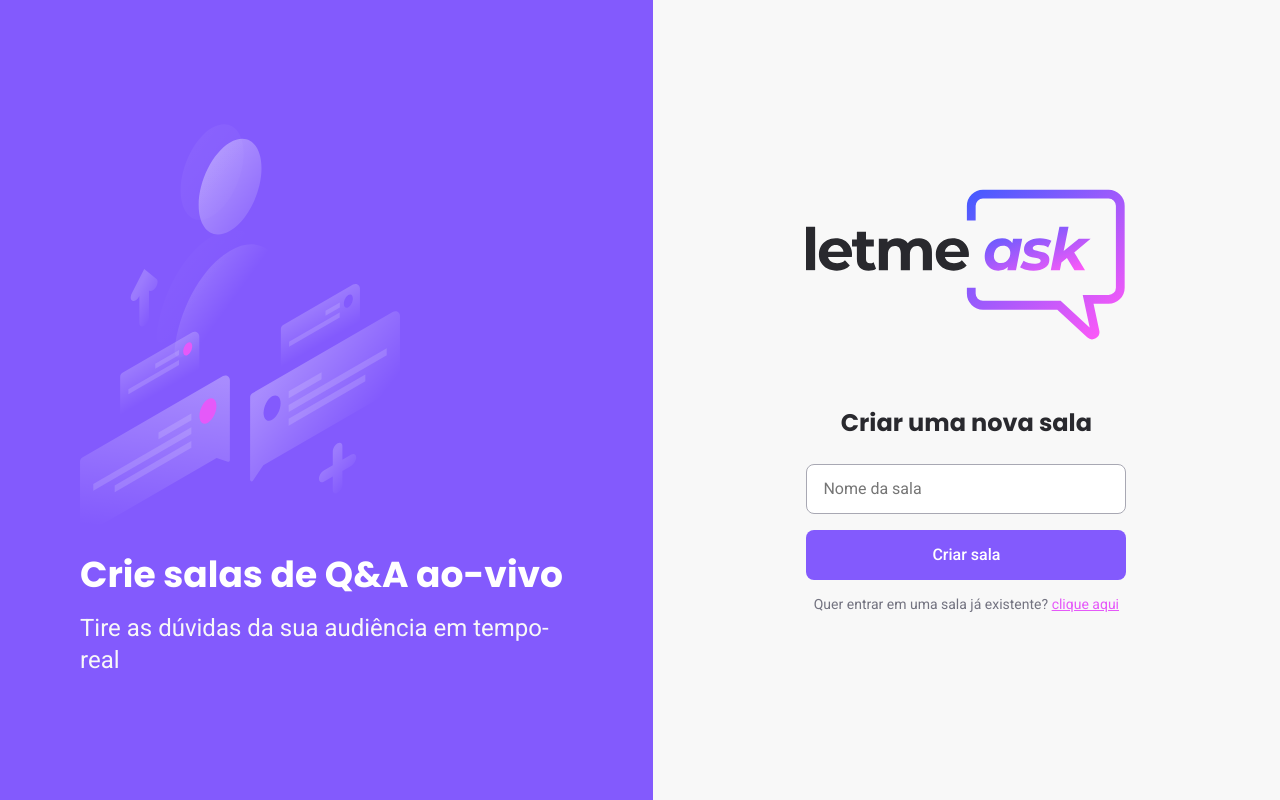
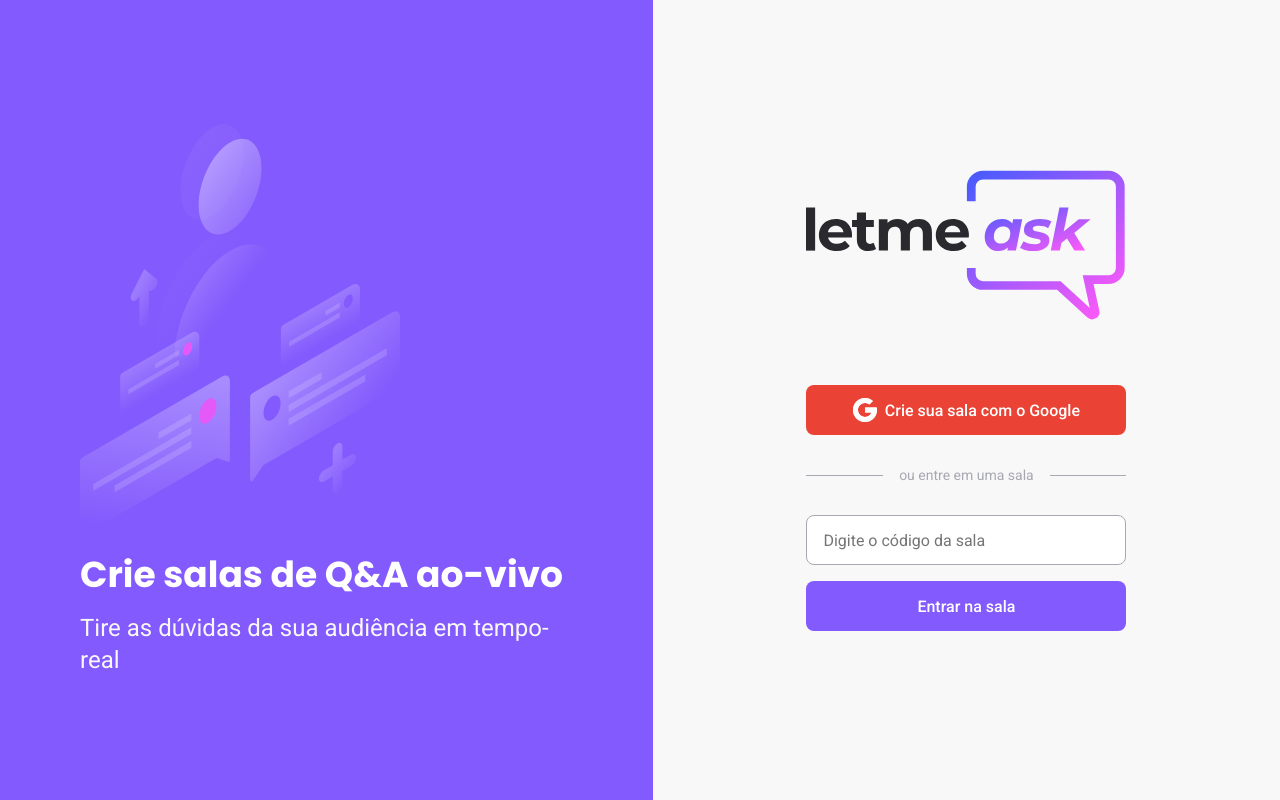
Before and after one commit to pedroGermano/letmeask, a React (Create React App) app: page / in a window 1280 px wide. Built offline with nearby package versions, Linux system fonts and the light colour scheme.

Commit message:
FIX: bug with react-router-dom

```diff
--- a/package.json
+++ b/package.json
@@ -13,6 +13,7 @@
     "node-sass": "^9.0.0",
     "react": "^18.2.0",
     "react-dom": "^18.2.0",
+    "react-router-dom": "^5.2.0",
     "react-scripts": "5.0.1",
     "typescript": "^4.9.5",
     "web-vitals": "^2.1.4"
@@ -40,5 +41,8 @@
       "last 1 firefox version",
       "last 1 safari version"
     ]
+  },
+  "devDependencies": {
+    "@types/react-router-dom": "^5.3.3"
   }
 }
--- a/src/App.tsx
+++ b/src/App.tsx
@@ -1,11 +1,16 @@
-// import { Home } from "./pages/Home";
+import { BrowserRouter, Switch , Route } from "react-router-dom";
 
+import { Home } from "./pages/Home";
 import { NewRoom } from "./pages/NewRoom";
 
 function App() {
   return (
-    // <Home />
-    <NewRoom />
+    <BrowserRouter>
+      <Switch>
+        <Route path="/" exact component={Home} />
+        <Route path="/rooms/new" component={NewRoom} />
+      </Switch>
+    </BrowserRouter>
   );
 }
 
--- a/src/pages/Home.tsx
+++ b/src/pages/Home.tsx
@@ -1,11 +1,18 @@
 import imgAside from "../assets/images/illustration.svg";
 import logo from "../assets/images/logo.svg";
 import googleLogo from "../assets/images/google-icon.svg";
+import { useHistory } from 'react-router-dom';
 import { Button } from "../components/Button";
 
 import "../styles/auth.scss";
 
 export function Home() {
+  const history = useHistory()
+
+  function navigateToNewRoom(){
+    history.push('/rooms/new')
+  }
+
   return (
     <div id="page-auth">
       <aside>
@@ -16,7 +23,7 @@
       <main>
         <div className="main-content">
           <img src={logo} alt="Letmeask" />
-          <button className="create-room">
+          <button onClick={navigateToNewRoom} className="create-room">
             <img src={googleLogo} alt="google icon" />
             Crie sua sala com o Google
           </button>
```
Also changed, not shown: 1 other file (tests, documents, lock files or other folders).
